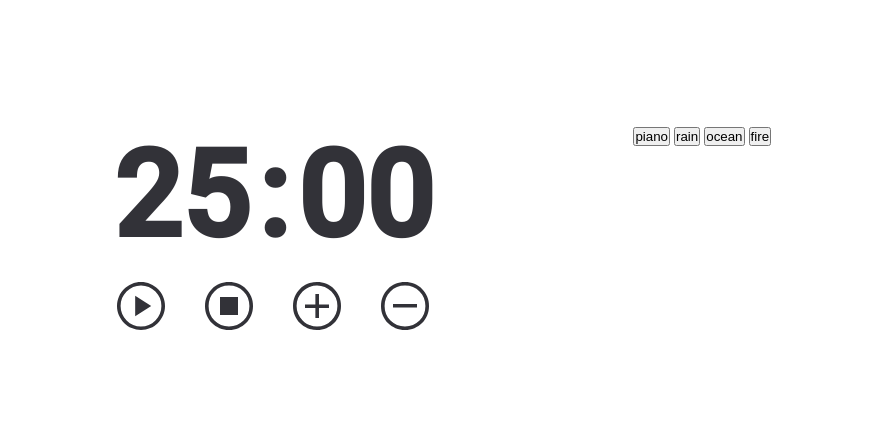
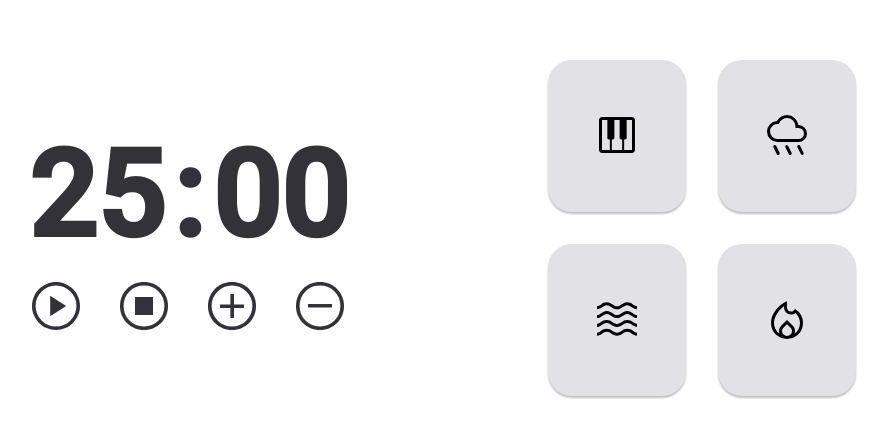
Before and after one commit to emidiovaleretto/focus-timer-app-v2, a plain HTML site: page index.html in a window 1280 px wide. Shown: the part 172-610 px from the top of the page, without its empty margins (198-1086 px from the left). Drawn offline with Linux system fonts and the light colour scheme.

Commit message:
style: add style to the buttons box

```diff
--- a/assets/css/style.css
+++ b/assets/css/style.css
@@ -26,6 +26,12 @@ body {
   gap: 20rem;
 }
 
+.timer {
+  display: flex;
+  flex-direction: column;
+  justify-content: center;
+}
+
 .timer-stopwatch {
   display: flex;
   gap: 0.8rem;
@@ -49,6 +55,10 @@ body {
   border: none;
 }
 
+.timer-button:hover {
+  cursor: pointer;
+}
+
 .button-play {
   background: url("../img/play.svg") no-repeat center;
 }
@@ -64,3 +74,31 @@ body {
 .button-decrease {
   background: url("../img/decrease.svg") no-repeat center;
 }
+
+.controls {
+  display: grid;
+  grid-template-columns: repeat(2, 1fr);
+  gap: 3.2rem;
+}
+
+.controls-button {
+  border: none;
+  border-radius: 2.4rem;
+  background: #e1e1e6;
+  box-shadow: 0px 2px 2px rgba(0, 0, 0, 0.25);
+
+  width: 13.8rem;
+  height: 15.2rem;
+
+  transition: background 0.1s ease-in-out;
+}
+
+.controls-button:hover {
+  background: #02799d;
+  cursor: pointer;
+}
+
+.controls-button:hover img[src*="svg"] {
+  filter: invert(100%) sepia(100%) saturate(0%) hue-rotate(0deg)
+    brightness(100%) contrast(100%);
+}
--- a/index.html
+++ b/index.html
@@ -28,10 +28,18 @@
       </div>
     </div>
     <div class="controls">
-      <button class="controls-button button-piano">piano</button>
-      <button class="controls-button button-rain">rain</button>
-      <button class="controls-button button-ocean">ocean</button>
-      <button class="controls-button button-fire">fire</button>
+      <button class="controls-button button-piano">
+        <img src="./assets/img/piano.svg" alt="Piano keys icon">
+      </button>
+      <button class="controls-button button-rain">
+        <img src="./assets/img/rain.svg" alt="Rain icon">
+      </button>
+      <button class="controls-button button-ocean">
+        <img src="./assets/img/waves.svg" alt="Waves icon">
+      </button>
+      <button class="controls-button button-fire">
+        <img src="./assets/img/fire.svg" alt="Fire icon">
+      </button>
     </div>
   </div>
 
```
Also changed, not shown: assets/img/fire.svg (added), assets/img/piano.svg (added), assets/img/rain.svg (added), assets/img/waves.svg (added).
